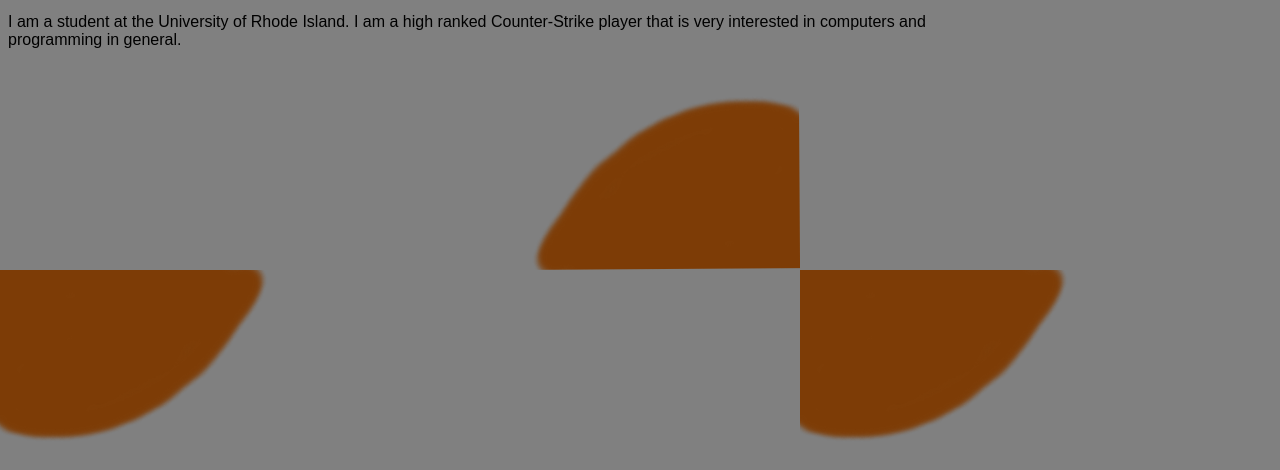
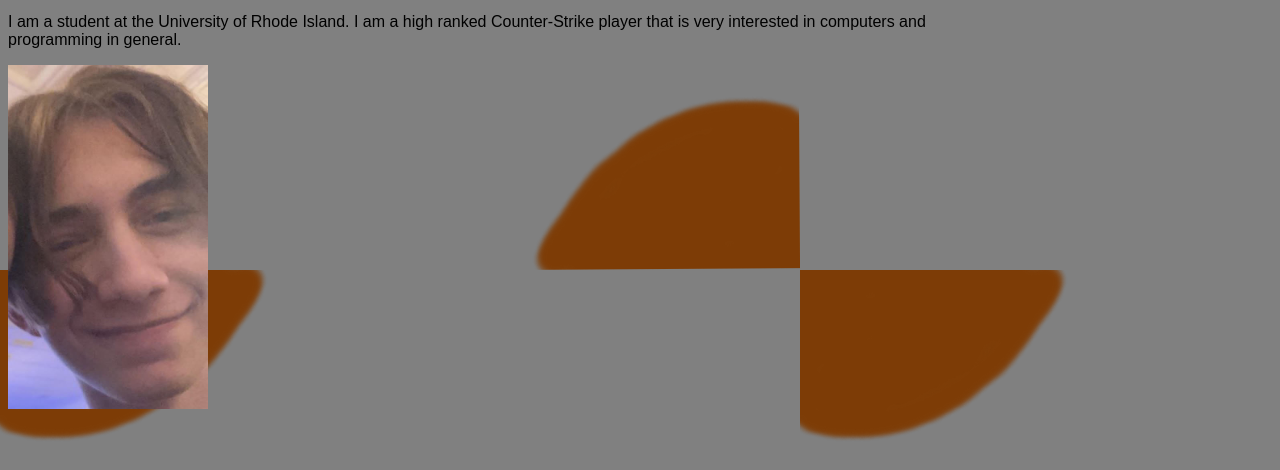
Before and after one commit to wesleydevine/wesleydevine.github.io, a plain HTML site: page aboutme.html in a window 1280 px wide. Shown: the part 330-800 px from the top of the page. Drawn offline with Linux system fonts and the light colour scheme.

Commit message:
Update aboutme.html

```diff
--- a/aboutme.html
+++ b/aboutme.html
@@ -33,7 +33,7 @@
 <p>
 I am a student at the University of Rhode Island.  I am a high ranked Counter-Strike player that is very interested in computers and programming in general.
 </p>
-        <img src = "wesleydevine.jpg" style = "width:200px;height:400px;>
+        <img src = "wesleydevine.jpg" width=20% height=20%>
     </body>
                                                </div>
 </html>
```
